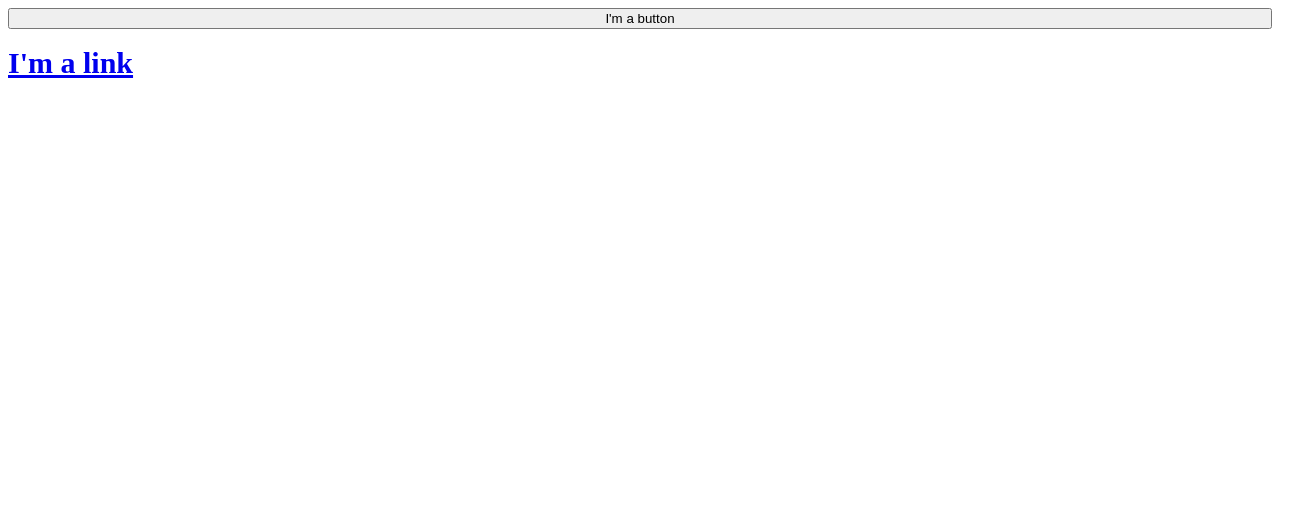
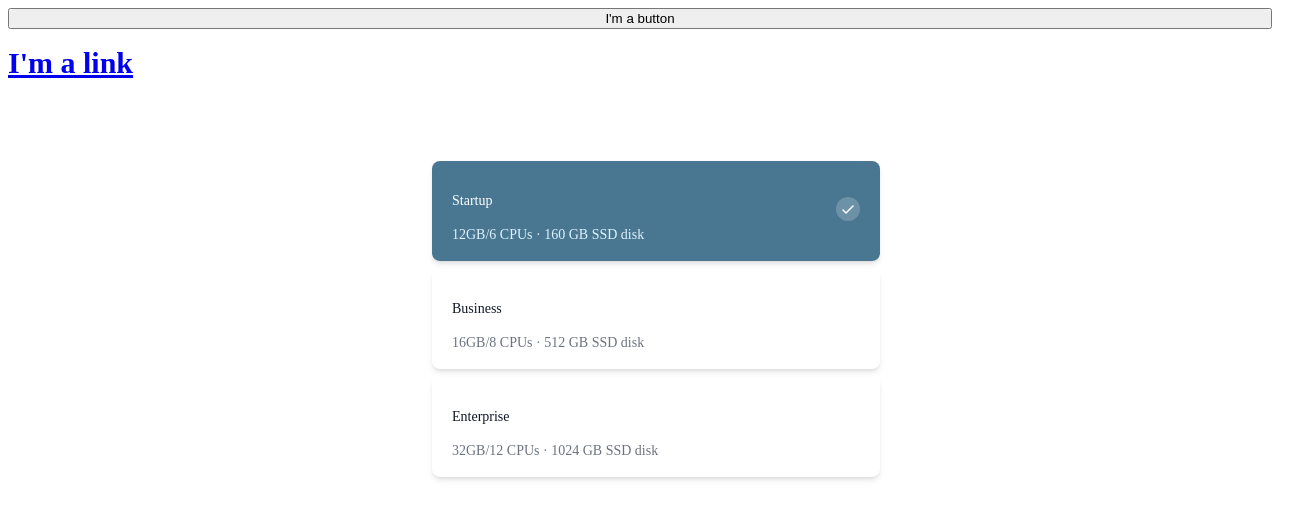
Before and after one commit to byjs-dev/component-library-react, a React (Vite) app: page / in a window 1280 px wide. Shown: the top 518 px of the page, 1304 px wide, since content can reach past the window. Built offline with nearby package versions, Linux system fonts and the light colour scheme; the HTML template or start-up script is replaced by a standard one.

Commit message:
feat(CustomRadioGroup): add headlessui RadioGroup component to try different bundling options

```diff
--- a/package.json
+++ b/package.json
@@ -33,7 +33,9 @@
     "preview": "vite preview",
     "publish:check": "npx semantic-release --branch main --no-ci --dry-run"
   },
-  "dependencies": {},
+  "dependencies": {
+    "@headlessui/react": "^1.7.7"
+  },
   "devDependencies": {
     "@semantic-release/changelog": "^6.0.2",
     "@semantic-release/git": "^10.0.1",
--- a/src/App.jsx
+++ b/src/App.jsx
@@ -1,4 +1,4 @@
-import {Button, Link} from './index.jsx';
+import {Button, Link, CustomRadioGroup} from './index.jsx';
 
 export default function App() {
 
@@ -6,6 +6,7 @@ export default function App() {
         <div style={{display: 'grid', gap: '1rem'}}>
             <Button/>
             <Link href="https://byjs.de" title="meh" text={`I'm a link`}/>
+            <CustomRadioGroup />
         </div>
     );
 }
--- /dev/null
+++ b/src/components/CustomRadioGroup.jsx
@@ -0,0 +1,107 @@
+import { useState } from 'react'
+import { RadioGroup } from '@headlessui/react'
+
+const plans = [
+    {
+        name: 'Startup',
+        ram: '12GB',
+        cpus: '6 CPUs',
+        disk: '160 GB SSD disk',
+    },
+    {
+        name: 'Business',
+        ram: '16GB',
+        cpus: '8 CPUs',
+        disk: '512 GB SSD disk',
+    },
+    {
+        name: 'Enterprise',
+        ram: '32GB',
+        cpus: '12 CPUs',
+        disk: '1024 GB SSD disk',
+    },
+]
+
+export default function CustomRadioGroup() {
+    const [selected, setSelected] = useState(plans[0])
+
+    return (
+        <div className="w-full px-4 py-16">
+            <div className="mx-auto w-full max-w-md">
+                <RadioGroup value={selected} onChange={setSelected}>
+                    <RadioGroup.Label className="sr-only">Server size</RadioGroup.Label>
+                    <div className="space-y-2">
+                        {plans.map((plan) => (
+                            <RadioGroup.Option
+                                key={plan.name}
+                                value={plan}
+                                className={({ active, checked }) =>
+                                    `${
+                                        active
+                                            ? 'ring-2 ring-white ring-opacity-60 ring-offset-2 ring-offset-sky-300'
+                                            : ''
+                                    }
+                  ${
+                                        checked ? 'bg-sky-900 bg-opacity-75 text-white' : 'bg-white'
+                                    }
+                    relative flex cursor-pointer rounded-lg px-5 py-4 shadow-md focus:outline-none`
+                                }
+                            >
+                                {({ active, checked }) => (
+                                    <>
+                                        <div className="flex w-full items-center justify-between">
+                                            <div className="flex items-center">
+                                                <div className="text-sm">
+                                                    <RadioGroup.Label
+                                                        as="p"
+                                                        className={`font-medium  ${
+                                                            checked ? 'text-white' : 'text-gray-900'
+                                                        }`}
+                                                    >
+                                                        {plan.name}
+                                                    </RadioGroup.Label>
+                                                    <RadioGroup.Description
+                                                        as="span"
+                                                        className={`inline ${
+                                                            checked ? 'text-sky-100' : 'text-gray-500'
+                                                        }`}
+                                                    >
+                            <span>
+                              {plan.ram}/{plan.cpus}
+                            </span>{' '}
+                                                        <span aria-hidden="true">&middot;</span>{' '}
+                                                        <span>{plan.disk}</span>
+                                                    </RadioGroup.Description>
+                                                </div>
+                                            </div>
+                                            {checked && (
+                                                <div className="shrink-0 text-white">
+                                                    <CheckIcon className="h-6 w-6" />
+                                                </div>
+                                            )}
+                                        </div>
+                                    </>
+                                )}
+                            </RadioGroup.Option>
+                        ))}
+                    </div>
+                </RadioGroup>
+            </div>
+        </div>
+    )
+}
+
+function CheckIcon(props) {
+    return (
+        <svg viewBox="0 0 24 24" fill="none" {...props}>
+            <circle cx={12} cy={12} r={12} fill="#fff" opacity="0.2" />
+            <path
+                d="M7 13l3 3 7-7"
+                stroke="#fff"
+                strokeWidth={1.5}
+                strokeLinecap="round"
+                strokeLinejoin="round"
+            />
+        </svg>
+    )
+}
--- a/src/index.jsx
+++ b/src/index.jsx
@@ -1,5 +1,7 @@
 import 'tailwindcss/tailwind.css';
+
 import Button from './components/Button.jsx';
 import Link from './components/Link.jsx';
+import CustomRadioGroup from './components/CustomRadioGroup.jsx';
 
-export {Button, Link};
+export {Button, Link, CustomRadioGroup};
--- a/vite.config.js
+++ b/vite.config.js
@@ -18,7 +18,7 @@ export default defineConfig({
       fileName: 'index'
     },
     rollupOptions: {
-      external: [...Object.keys(peerDependencies), ...Object.keys(dependencies)],
+      external: [...Object.keys(peerDependencies)],
       output: {
         globals: {
           react: 'React'
```
Also changed, not shown: 1 other file (tests, documents, lock files or other folders).
